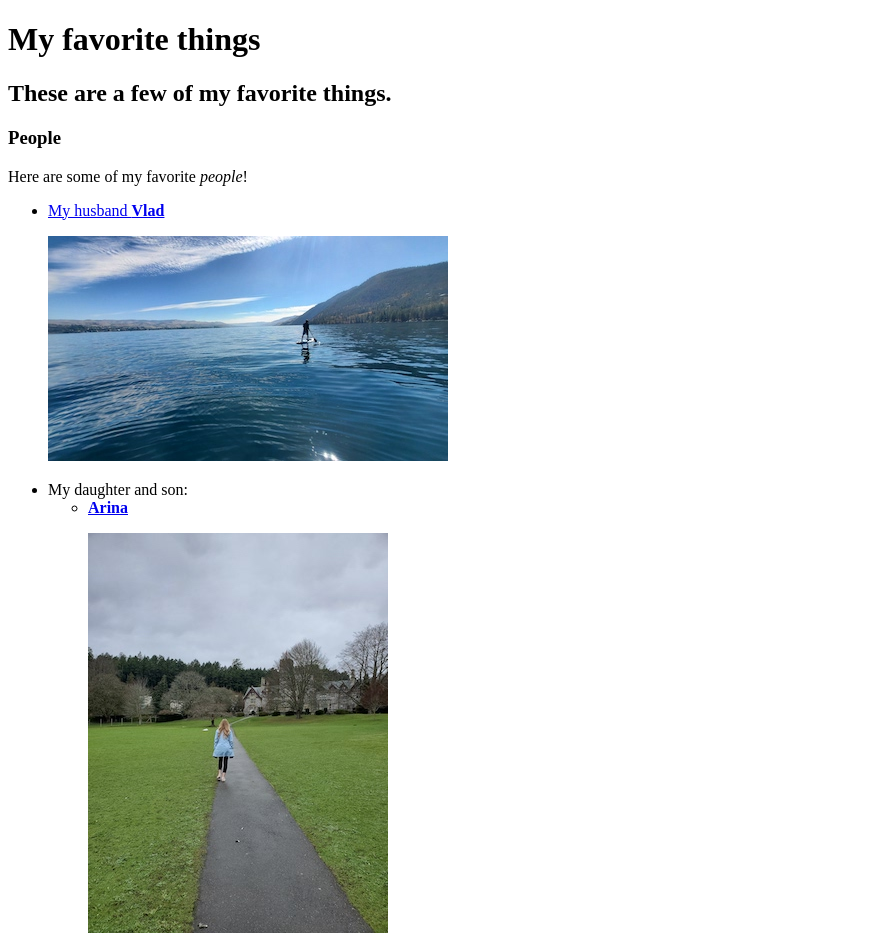
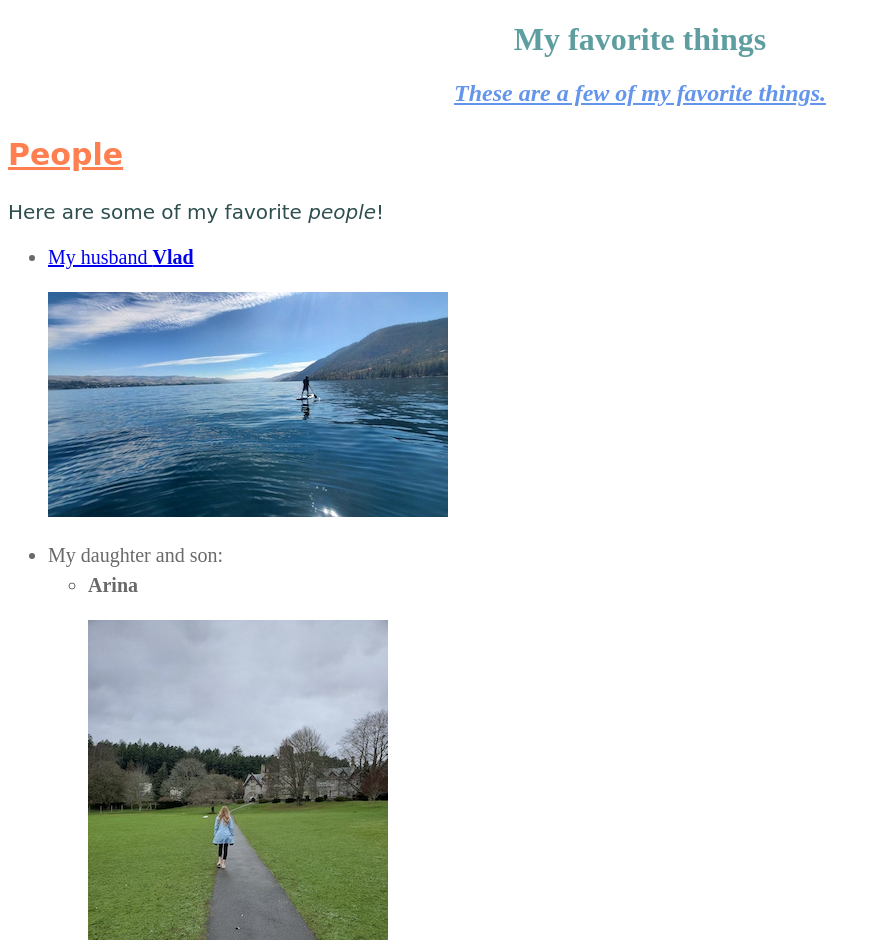
Before and after one commit to NataliyaZhuravleva/my-first-webpage, a plain HTML site: page favorite-things.html in a window 1280 px wide. Shown: the top 940 px of the page, without its empty margins (0-879 px from the left). Drawn offline with Linux system fonts and the light colour scheme.

Commit message:
Final, favorite things, favorite places, CSS are the same for both

```diff
--- /dev/null
+++ b/css/styles-places.css
@@ -0,0 +1,34 @@
+h1 {
+  color: cadetblue;
+  text-align: center;
+}
+
+h2 {
+  font-style: italic;
+  text-decoration: underline;
+  text-align: center;
+  color: cornflowerblue;
+}
+
+h3 {
+  font-weight: bold;
+  font-family: cursive;
+  color: coral;
+  font-size: 30px;
+  text-decoration: underline;
+
+}
+
+p {
+  font-family: cursive;
+  color:darkslategrey;
+  font-size: 20px;
+  line-height: 20px;
+
+}
+
+li {
+  font-size: 20px;
+  line-height: 30px;
+  color: dimgrey;
+}
--- /dev/null
+++ b/css/styles.css
@@ -0,0 +1,31 @@
+h1 {
+  color:red;
+  text-align: center;
+}
+
+h2 {
+  font-style: italic;
+  text-align: center;
+  color: darkslategrey;
+}
+
+h3 {
+  font-style: italic;
+  color: grey;
+  font-size: 25px;
+  text-decoration: underline;
+}
+
+p {
+  font-family: sans-serif;
+  color:darkslategrey;
+  font-size: 20px;
+  line-height: 40px;
+
+}
+
+li {
+  font-size: 20px;
+  line-height: 30px;
+  color:darkslategrey;
+}
--- a/favorite-things.html
+++ b/favorite-things.html
@@ -1,6 +1,7 @@
 <!DOCTYPE html>
 <html lang="en-US">
 <head>
+  <link href="css/styles-places.css" rel="stylesheet" type="text/css">
   <title>Nataliya's favorite things</title>
 </head>
 <body>
@@ -11,7 +12,7 @@
   <p>Here are some of my favorite <em>people</em>!</p>
   <ul>
     <li>
-      <a href="http://www.example.com/christopher.html">
+      <a href="https://www.facebook.com/profile.php?id=100001125031038">
         My husband <strong>Vlad</strong>
         <p><img src="img/Vlad.jpg" alt="A photo of Vlad"></p>
       </a>
@@ -20,30 +21,22 @@
       My daughter and son:
       <ul>
         <li>
-          <a href="http://www.example.com/steve.html">
           <strong>Arina</strong>
           <p><img src="img/Arina.jpg" alt="A photo of Arina"></p>
-          </a>
         </li>
         <li>
-          <a href="http://www.example.com/carol.htm">
           <strong>Lev</strong>
           <p><img src="img/Lev.jpg" alt="A photo of Lev"></p>
-          </a>
         </li>
       </ul>
     </li>
     <li>
-      <a href="http://www.example.com/jessica.html">
       My friend <strong>Olga</strong>
       <p><img src="img/Olga.jpg" alt="A photo of Olga"></p>
-      </a>
     </li>
     <li>
-      <a href="http://www.example.com/candy.html">
       My friend <strong>Michael</strong>
       <p><img src="img/Michael.jpg" alt="A photo of Michael"></p>
-      </a>
     </li>
   </ul>
 
```
Also changed, not shown: favorite-places.html (added, +30 -0 lines), img/Canyon.jpg (added), img/Mountain.jpg (added), img/Mountain2.jpg (added), img/Yosemite1.jpg (added), img/Yosemite2.jpg (added). Lines whose indentation alone changed are shown as unchanged.
